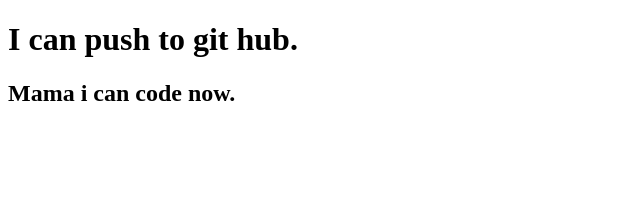
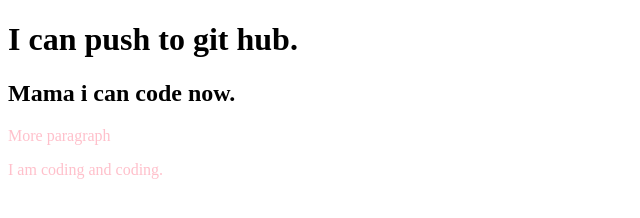
Before and after one commit to tahmimhridoy/my-firsts-repo, a plain HTML site: page index.html in a window 1280 px wide. Shown: the whole page, without its empty margins (0-640 px from the left). Drawn offline with Linux system fonts and the light colour scheme.

Commit message:
add style

```diff
--- a/index.html
+++ b/index.html
@@ -5,9 +5,12 @@
     <meta http-equiv="X-UA-Compatible" content="IE=edge">
     <meta name="viewport" content="width=device-width, initial-scale=1.0">
     <title>My first repo</title>
+    <link rel="stylesheet" href="style.css">
 </head>
 <body>
     <h1>I can push to git hub.</h1>
     <h2>Mama i can code now.</h2>
+    <p>More paragraph</p>
+    <p>I am coding and coding.</p>
 </body>
 </html>
--- /dev/null
+++ b/style.css
@@ -0,0 +1,3 @@
+p{
+    color: pink;
+}
```
